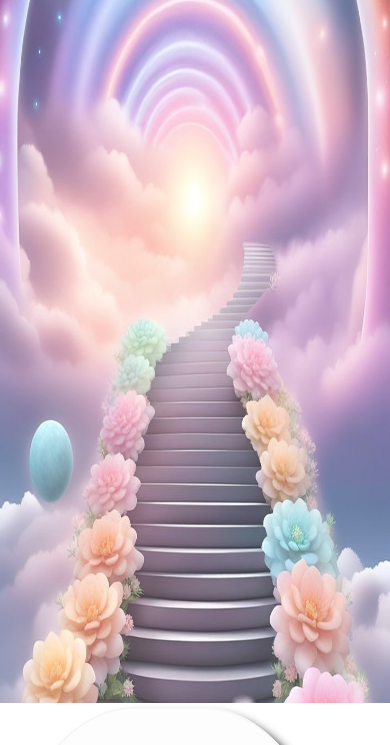
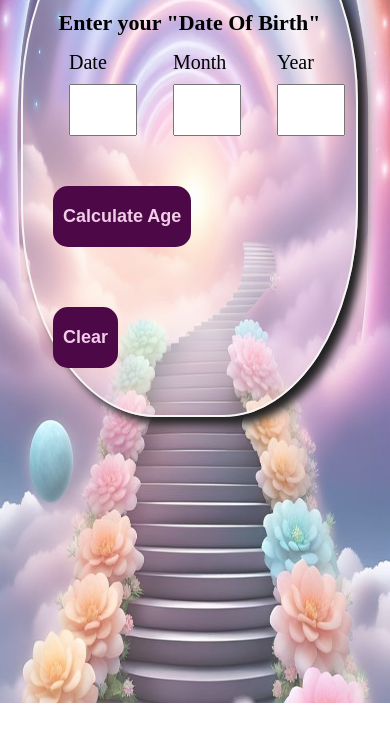
Before and after one commit to MusfiraHamdoona/CodeAlpha_task, a plain HTML site: page index.html in a window 390 px wide. Shown: the part 141-886 px from the top of the page. After the commit the page ends 848 px from the top, so only its background shows below. Drawn offline with Linux system fonts and the light colour scheme.

Commit message:
Update style.css

```diff
--- a/style.css
+++ b/style.css
@@ -94,8 +94,8 @@ img{
    .container{
     position:absolute;
     z-index:2;
-    top:auto;
-    right:auto;
+    top:2rem;
+    right:2rem;
     border:2px solid rgb(248, 245, 245);
     border-radius:40%;
     padding:50px 30px;
```
